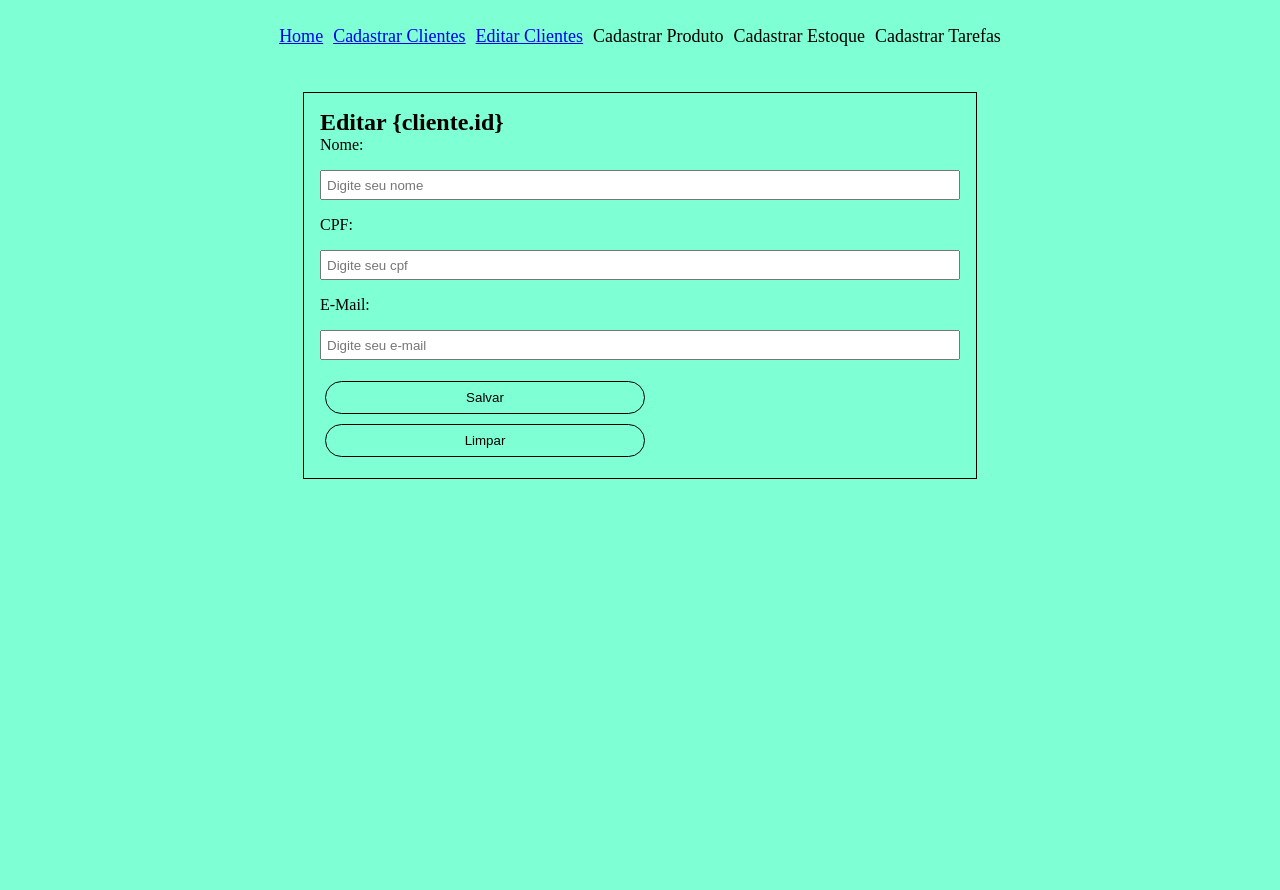
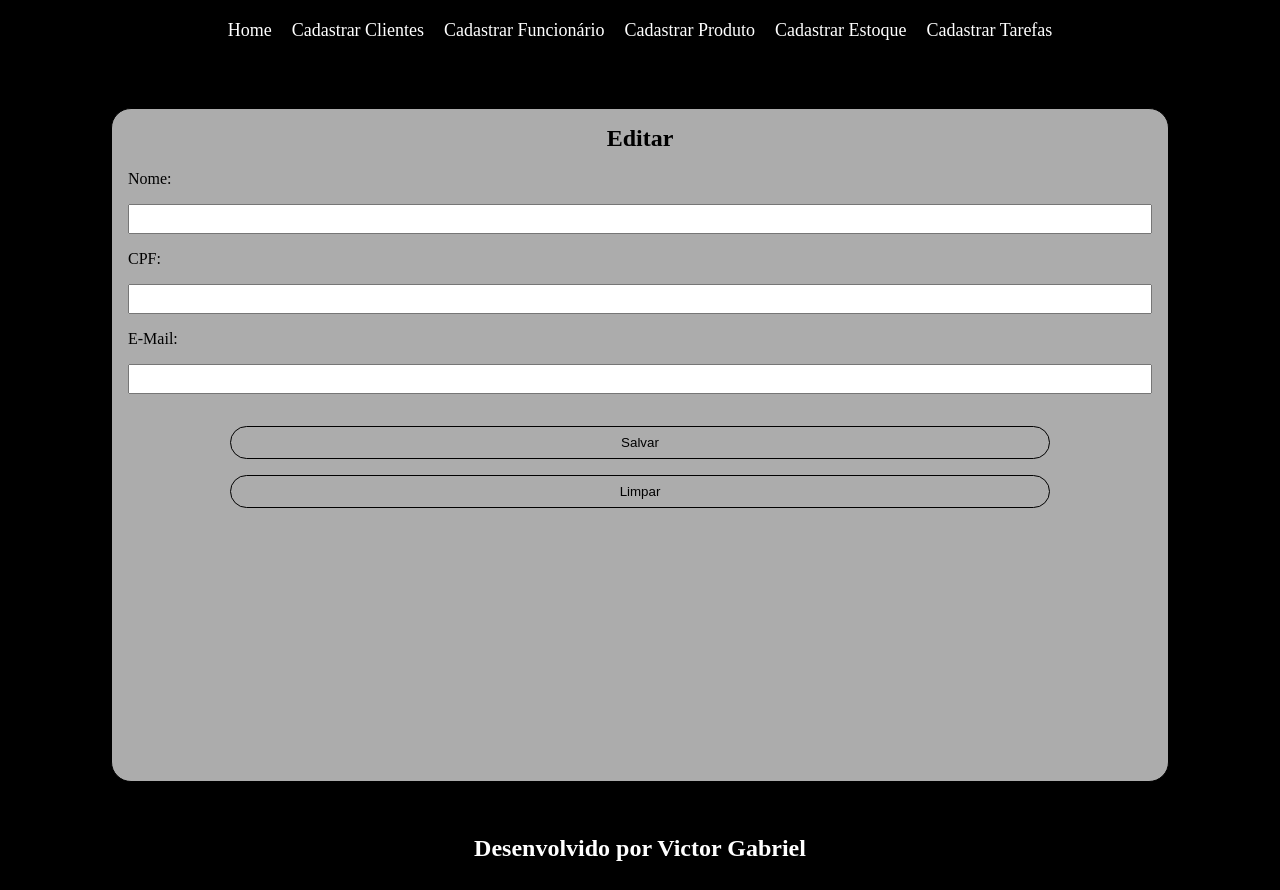
Before and after one commit to VictorBuarque/flask_app, a Flask app: template templates/edit.html in a window 1280 px wide. Before the commit the page ends 479 px from the top, so only its background shows below. Run offline with Flask 3, Linux system fonts and the light colour scheme; the template is opened without the code that fills it, so the values that code supplies are empty.

Commit message:
Edit Function Working, Css rework

```diff
--- a/config.py
+++ b/config.py
@@ -9,10 +9,10 @@ class Config(object):
 
 class DevelopmentConfig(Config):
     DEBUG = True
-    SQLALCHEMY_DATABASE_URI = 'mysql://root:@localhost/crm_victor'
+    SQLALCHEMY_DATABASE_URI = 'mysql+mysqlconnector://root:@localhost/crm_victor'
 
 class ProductionConfig(Config):
-    SQLALCHEMY_DATABASE_URI = 'mysql://root:@localhost/crm_victor'
+    SQLALCHEMY_DATABASE_URI = 'mysql+mysqlconnector://root:@localhost/crm_victor'
 
 app_config = {
     'development': DevelopmentConfig,
--- a/main.py
+++ b/main.py
@@ -1,54 +1,81 @@
 from flask import Flask, render_template, request, redirect, url_for
 from config import app_config, database
 from models.foo.clientes import Clientes
+from sqlalchemy.orm import sessionmaker
+from sqlalchemy import create_engine
 
-def create_app(config_name):
-    app = Flask(__name__)
-    app.config.from_object(app_config[config_name])
-    database.init_app(app)
-    return app
+app = Flask(__name__)
+# Configuração do flask
+app.config.from_object(app_config['development'])
+database.init_app(app)
 
-app = create_app('development')
-with app.app_context():
-    database.create_all()
+# Cria a engine do banco
+engine = create_engine(app.config['SQLALCHEMY_DATABASE_URI'])
 
+# Cria a sessão obrigatório a partir do SQLALCHEMY2.0
+Session = sessionmaker(bind=engine)
+
+#Index
 @app.route("/")
 def home():
-    clientes = Clientes.query.all()
+    session = Session()
+    clientes = session.query(Clientes).all()
+    session.close()
     return render_template('index.html', clientes=clientes)
 
+#cadastrarclientes
 @app.route("/add", methods=["GET", "POST"])
 def add():
     if request.method == "POST":
         nome = request.form['nome']
         cpf = request.form['cpf']
         email = request.form['email']
-        cliente = Clientes(nome, cpf, email)
-        database.session.add(cliente)
-        database.session.commit()
+        session = Session()
+        cliente = Clientes(nome=nome, cpf=cpf, email=email)
+        session.add(cliente)
+        session.commit()
+        session.close()
         return redirect(url_for('home'))
     return render_template('add.html')
 
+
 @app.route("/delete/<int:id>")
 def delete(id):
-    cliente = Clientes.query.get(id)
-    database.session.delete(cliente)
-    database.session.commit()
+    session = Session()
+    cliente = session.query(Clientes).get(id)
+    session.delete(cliente)
+    session.commit()
     return redirect(url_for('home'))
+
 
 @app.route("/edit/<int:id>", methods=["GET", "POST"])
 def edit(id):
-    cliente = Clientes.query.get(id)
+    session = Session()
+    cliente = session.query(Clientes).get(id)
+
+    if not cliente:
+        session.close()
+        return "Cliente not found"
+
     if request.method == "POST":
-        nome = request.form['nome']
-        cpf = request.form['cpf']
-        email = request.form['email']
-        cliente.nome_cliente = nome
-        cliente.cpf_cliente = cpf
-        cliente.email_cliente = email
-        database.session.commit()
-        return redirect(url_for('home'))
+        try:
+            nome = request.form['nome']
+            cpf = request.form['cpf']
+            email = request.form['email']
+
+            # Atualiza os objetos na classe cliente
+            cliente.nome_cliente = nome
+            cliente.cpf_cliente = cpf
+            cliente.email_cliente = email
+            session.commit()
+        except Exception as e:
+            session.rollback()
+            print(f"An error occurred: {e}")
+        finally:
+            session.close()
+            return redirect(url_for('home'))
     return render_template('edit.html', cliente=cliente)
+
 
 if __name__ == "__main__":
     app.run(debug=True)
--- a/models/foo/clientes.py
+++ b/models/foo/clientes.py
@@ -1,4 +1,3 @@
-from flask_sqlalchemy import SQLAlchemy
 from config import database
 class Clientes(database.Model):
     __tablename__ = 'clientes'  # Correção do nome da tabela
--- a/static/css/styles.css
+++ b/static/css/styles.css
@@ -4,7 +4,7 @@
 }
 
 body {
-    background-color: aquamarine;
+    background-color: #000000;
     color: black;
 }
 
@@ -12,16 +12,26 @@ form {
     color: #000000;
 }
 
-header {
-    margin: 1rem auto;
+header, footer {
+    margin: auto;
     height: 50px;
     padding: 5px;
+    color: #FFFFFF;
+}
+footer{
+    text-align: center;
 }
 
-nav ul {
+nav ul, nav a {
+    margin: 5px;
     display: flex;
     justify-content: center;
     list-style-type: none;
+    text-decoration: none;
+    color: #FFFFFF;
+}
+nav ul:hover, nav a:hover{
+    color: aqua;
 }
 
 nav li {
@@ -29,15 +39,19 @@ nav li {
     font-size: 18px;
 }
 
+
 h1 {
     padding: 0.5rem;
+
+    text-align: center;
 }
 
 .container {
-    width: 50%;
+    width: 100%;
+    height: 100%;
     margin: auto;
-    border: 1px solid #000000;
-    padding: 1rem;
+    border: 1px solid #c3c3ce;
+    background-color: #FFFFFF;
 }
 
 .container input {
@@ -51,21 +65,31 @@ h1 {
     background-color: transparent;
     border-radius: 20px;
     border: 1px solid #000000;
-    width: 50%;
-    display: inline-block;
+    width: 80%;
+    display: flex;
     text-align: center;
+    justify-content: center;
     padding: 0.5rem;
-    margin: 5px;
+    margin: 1rem auto;
 }
 
 .info {
-    width: 100%;
-    margin: auto;
+    display: flex;
+    flex-direction: column;
+    width: 80%;
+    height: 80%;
+    margin: 3rem auto;
     border: 1px solid #000000;
+    border-radius:20px ;
     padding: 1rem;
+    background-color: rgba(205, 205, 205, 0.842) ;
 }
 
+.info h2{
+    text-align: center;
+}
 .info table {
+    padding: 5px;
     width: 100%;
     border-collapse: collapse;
 }
@@ -74,6 +98,15 @@ h1 {
     padding: 0.5rem;
     border: 1px solid #000000;
     text-align: center;
+    cursor: pointer;
+}
+.info a{
+    text-decoration: none;
+    color: #000000;
+    padding: 2px;
+}
+.info a:hover{
+    color: aqua;
 }
 
 .info th {
--- a/templates/edit.html
+++ b/templates/edit.html
@@ -14,25 +14,30 @@
             <ul>
                 <li><a href="/">Home</a></li>
                 <li><a href="/add">Cadastrar Clientes</a></li>
-                <li><a href="/edit">Editar Clientes</a></li>
-                <li>Cadastrar Produto</li>
-                <li>Cadastrar Estoque</li>
-                <li>Cadastrar Tarefas</li>
+                <li><a href="#">Cadastrar Funcionário</a></li>
+                <li><a href="#">Cadastrar Produto</a></li>
+                <li><a href="#">Cadastrar Estoque</a></li>
+                <li><a href="#">Cadastrar Tarefas</a></li>
             </ul>
         </nav>
     </header>
-    <div class="container">
-        <form method="POST" action="/edit">
-            <h2>Editar {cliente.id}</h2>
+    <div class="container info">
+
+        <form  method="POST" action="/edit/{{cliente.id_cliente}}">
+            <h2>Editar </h2>
+            <br>
             <label for="nome">Nome: </label>
-            <input type="text" placeholder="Digite seu nome" id="nome" name="nome">
+            <input type="text" id="nome" name="nome" value="{{cliente.nome_cliente}}">
             <label for="cpf">CPF: </label>
-            <input type="text" placeholder="Digite seu cpf" id="cpf" name="cpf">
+            <input type="text" id="cpf" name="cpf" value="{{cliente.cpf_cliente}}">
             <label for="email">E-Mail: </label>
-            <input type="text" placeholder="Digite seu e-mail" id="email" name="email">
+            <input type="text" id="email" name="email" value="{{cliente.email_cliente}}">
             <button type="submit" value="Submit">Salvar</button>
             <button type="reset">Limpar</button>
         </form>
     </div>
+    <footer>
+        <h2>Desenvolvido por Victor Gabriel</h2>
+    </footer>
 </body>
 </html>
```
Also changed, not shown: templates/add.html (+10 -7 lines), templates/index.html (+9 -6 lines), README.md.
